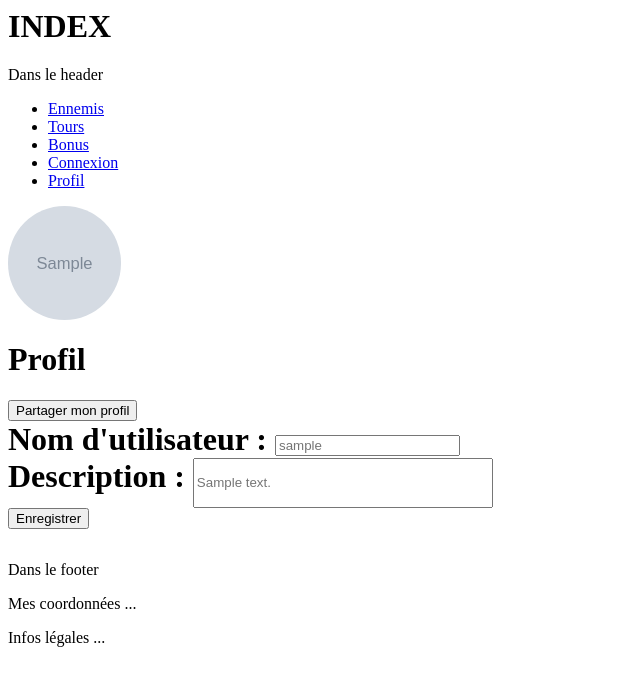
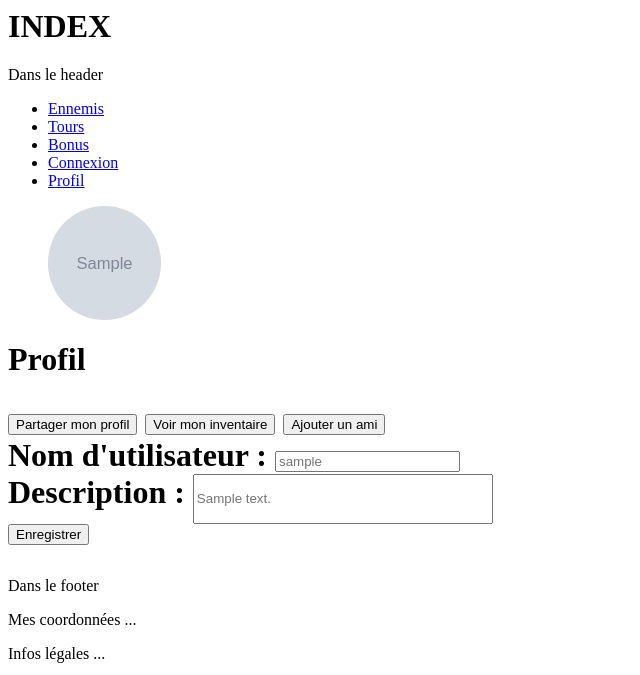
Before and after one commit to DUT-Info-Montreuil/SAES3.01_Cakey, a PHP site: page /index.php in a window 1280 px wide. Shown: the top 675 px of the page, without its empty margins (0-640 px from the left). Run offline with PHP 8.4, Linux system fonts and the light colour scheme; tables that the repository leaves empty or names only in its code hold one stand-in row (values such as "Sample post"); grey boxes marked "Sample" are stand-in pictures.

Commit message:
js action partager, upload pdp a faire

```diff
--- a/index.php
+++ b/index.php
@@ -70,7 +70,7 @@ switch ($getmodule) {
     case 'modProfil' :
         include_once './module/mod_profil/mod_profil.php';
         $module = new ModProfil;
-        $module->exec();
+
         break;
 
     case 'modUnivers' :
@@ -83,6 +83,7 @@ switch ($getmodule) {
         break;
     default : break;
 }
+$module->exec();
 
 //données dynamiques//
 $pageTitle = "Cakey";
--- a/module/mod_profil/cont_profil.php
+++ b/module/mod_profil/cont_profil.php
@@ -19,11 +19,17 @@ class ControleuProfil {
  			case "profil" :
 				$this->donneesProfil();
 				break;
-			case "partager" :
-				$this->details();
+			case "partager" : // ou avec js
+				$this->partagerProfil();
 				break;
 			case "modifProfil" :
 				$this->modifProfil();
+				break;
+			case "inventaire" :
+				$this->inventaire();
+				break;
+			case "ajoutAmi" :
+				$this->ajoutAmi();
 				break;
 
 			default :
@@ -41,11 +47,9 @@ class ControleuProfil {
 		}
  		$this->vue->donneesProfil($donnees);
 	}
-	private function partagerProfil () {
 
-	}
 	private function modifProfil() {
- 			$id = 1;  //$_SESSION['id']
+		$id = 1;  //$_SESSION['id']?
 	   $nouvLogin = isset($_POST['login']) ? $_POST['login'] : '';
 	   $nouvdescription = isset($_POST['description']) ? $_POST['description'] : '';
 
@@ -60,6 +64,18 @@ class ControleuProfil {
 		header("Location: index.php?getmodule=modProfil");
 	   exit();
    }
+	private function partagerProfil () {
+
+	}
+
+	private function inventaire () {
+
+	}
+
+	private function ajoutAmi () {
+
+	}
+
 }
 
 
--- a/module/mod_profil/modele_profil.php
+++ b/module/mod_profil/modele_profil.php
@@ -19,7 +19,13 @@ class ModeleProfil extends Connexion{
   		return $pdo_req->fetch(PDO::FETCH_ASSOC);
 	}
 
+	public function get_classementProfil ($id) {
+		$req = "SELECT niveau, degatmax, temps, xp
+			FROM partie
+			WHERE utilisateur.idUtil=:id";
+	}
 
+	//modification profil : pdp à faire
 	public function modifLogin($id, $nouvLogin) {
         $req = "update utilisateur set login = :login where idUtil = :id";
 
@@ -42,4 +48,8 @@ class ModeleProfil extends Connexion{
 
 
 
+
+
+
+
 }
--- a/module/mod_profil/vue_profil.php
+++ b/module/mod_profil/vue_profil.php
@@ -10,22 +10,35 @@ class VueProfil {
 	public function donneesProfil($donnees){
 		//print_r($donnees);
 		?>
-		 <img src="<?php echo $donnees["pathPhotoProfil"]?>"  alt="photoProfil" class="photoProfil rounded">
+		<figure>
+			<img src="<?php echo $donnees["pathPhotoProfil"]?>"  alt="photoProfil" class="photoProfil">
+		</figure>
 
 		 <style>
         .photoProfil {
             width: 3cm;
-            height: 3cm;
+            height:  3cm;
 			border-radius: 50%;
         }
     	</style>
 
+ 		<h1> Profil <h1/>
+		<button type="button" id="boutonPartagerProfil">Partager mon profil</button>
+		<button type="button" id="boutonInventaire">Voir mon inventaire</button>
+		<button type="button" id="boutonAjouterAmi">Ajouter un ami</button>
 
-		<!-- <img src="https://i.pinimg.com/236x/93/d4/2e/93d42e90b085e14f98bbca41c6ba43b4.jpg"  alt="photoProfil" class="avatarlogin"> -->
-		<h1> Profil <h1/>
-		<button type="button" onclick="partagerProfil()">Partager mon profil</button>
-
-
+		<!--              JS pour actions bouttons -->
+		<script type="text/javascript">
+    		document.getElementById("boutonPartagerProfil").onclick = function () {
+   	     		//code pour copier le lien du profil : si id = id de session : page modifiable sinon non
+   	 		};
+			document.getElementById("boutonInventaire").onclick = function () {
+   	     		location.href = "index.php?getmodule=modProfil&action=inventaire";
+   	 		};
+			document.getElementById("boutonAjouterAmi").onclick = function () {
+   	     		location.href = "index.php?getmodule=modProfil&action=ajoutAmi";
+   	 		};
+		</script>
 
 		<br/>
 
@@ -39,6 +52,9 @@ class VueProfil {
 				<input type="submit" value ="Enregistrer"/> <br/>
 			</div>
 		</form>
+
+
+
 
 
 		<?php
```
Lines whose indentation alone changed are shown as unchanged.
